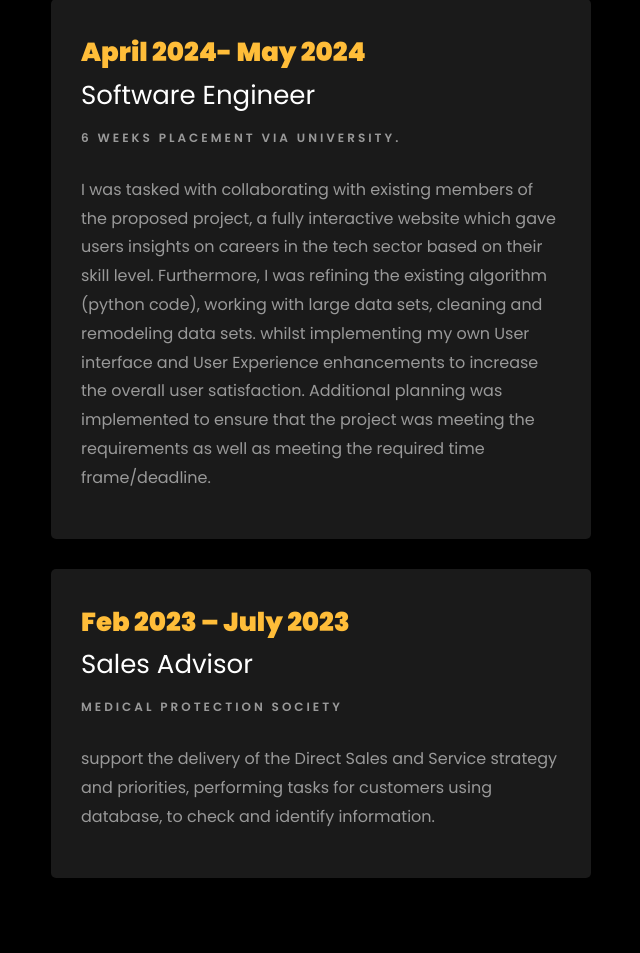
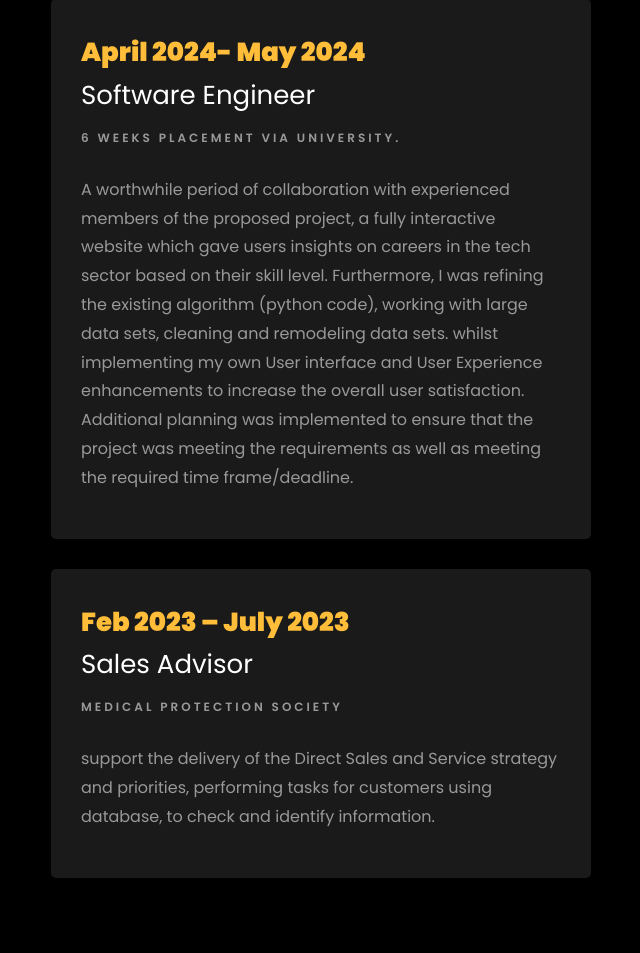
Before and after one commit to Onais1/onais1.github.io, a plain HTML site: page index.html in a window 1280 px wide. Shown: the part 1804-2757 px from the top of the page, without its empty margins (34-674 px from the left). Drawn offline with Linux system fonts and the light colour scheme; files whose address does not match are found by name.

Commit message:
Update index.html

```diff
--- a/index.html
+++ b/index.html
@@ -139,7 +139,7 @@
     					<span class="date">April 2024- May 2024</span>
     					<h2>Software Engineer</h2>
     					<span class="position">6 weeks Placement via University.</span>
-    					<p class="mt-4">I was tasked with collaborating with existing members of the proposed project, a fully interactive website which gave users insights on careers in the tech sector based on their skill level. Furthermore, I was refining the existing algorithm (python code), working with large data sets, cleaning and remodeling data sets. whilst implementing my own User interface and User Experience enhancements to increase the overall user satisfaction. Additional planning was implemented to ensure that the project was meeting the requirements as well as meeting the required time frame/deadline.</p>
+    					<p class="mt-4">A worthwhile period of collaboration with experienced members of the proposed project, a fully interactive website which gave users insights on careers in the tech sector based on their skill level. Furthermore, I was refining the existing algorithm (python code), working with large data sets, cleaning and remodeling data sets. whilst implementing my own User interface and User Experience enhancements to increase the overall user satisfaction. Additional planning was implemented to ensure that the project was meeting the requirements as well as meeting the required time frame/deadline.</p>
     				</div>
     				<div class="resume-wrap ftco-animate">
     					<span class="date">Feb 2023 – July 2023</span>
```
